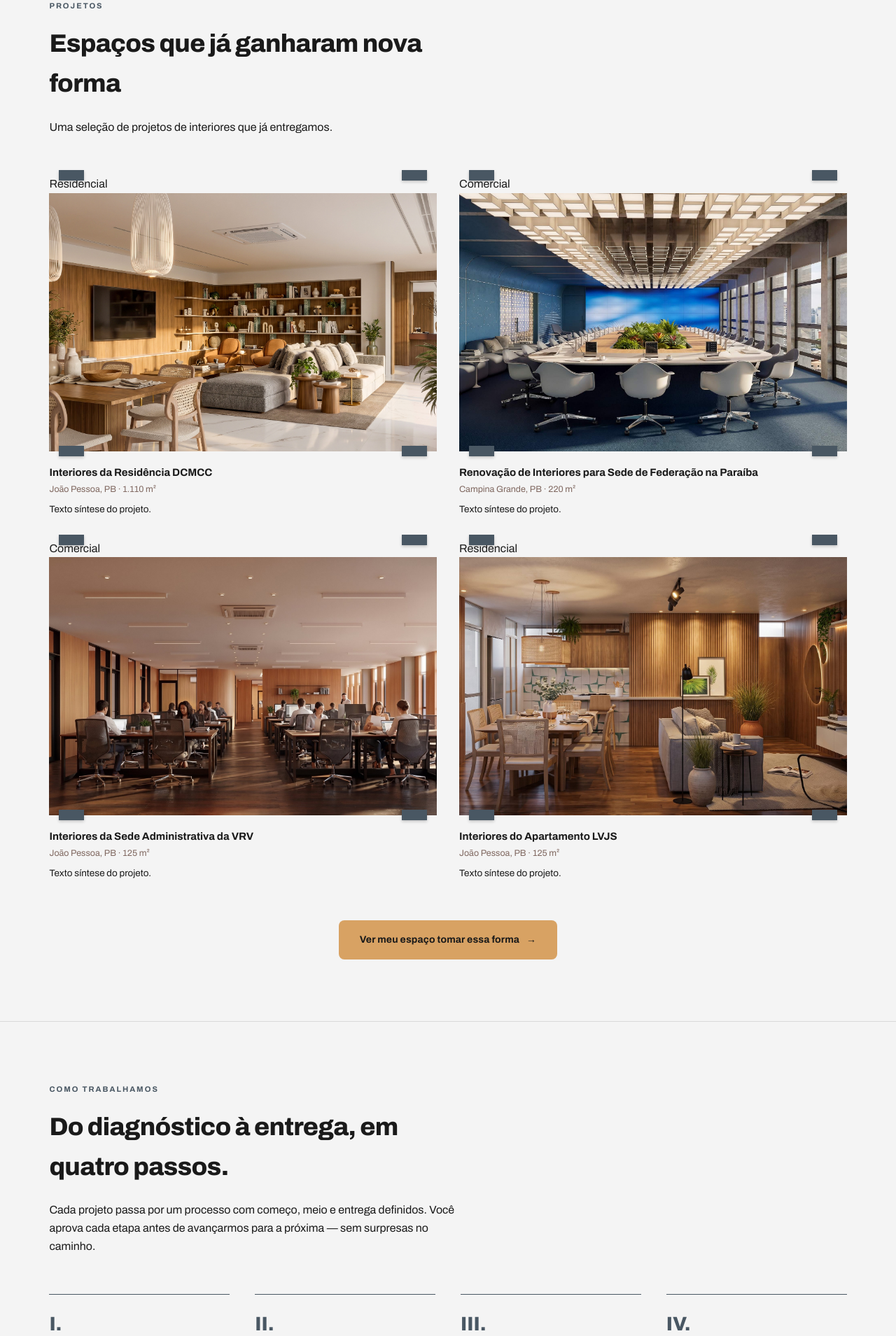
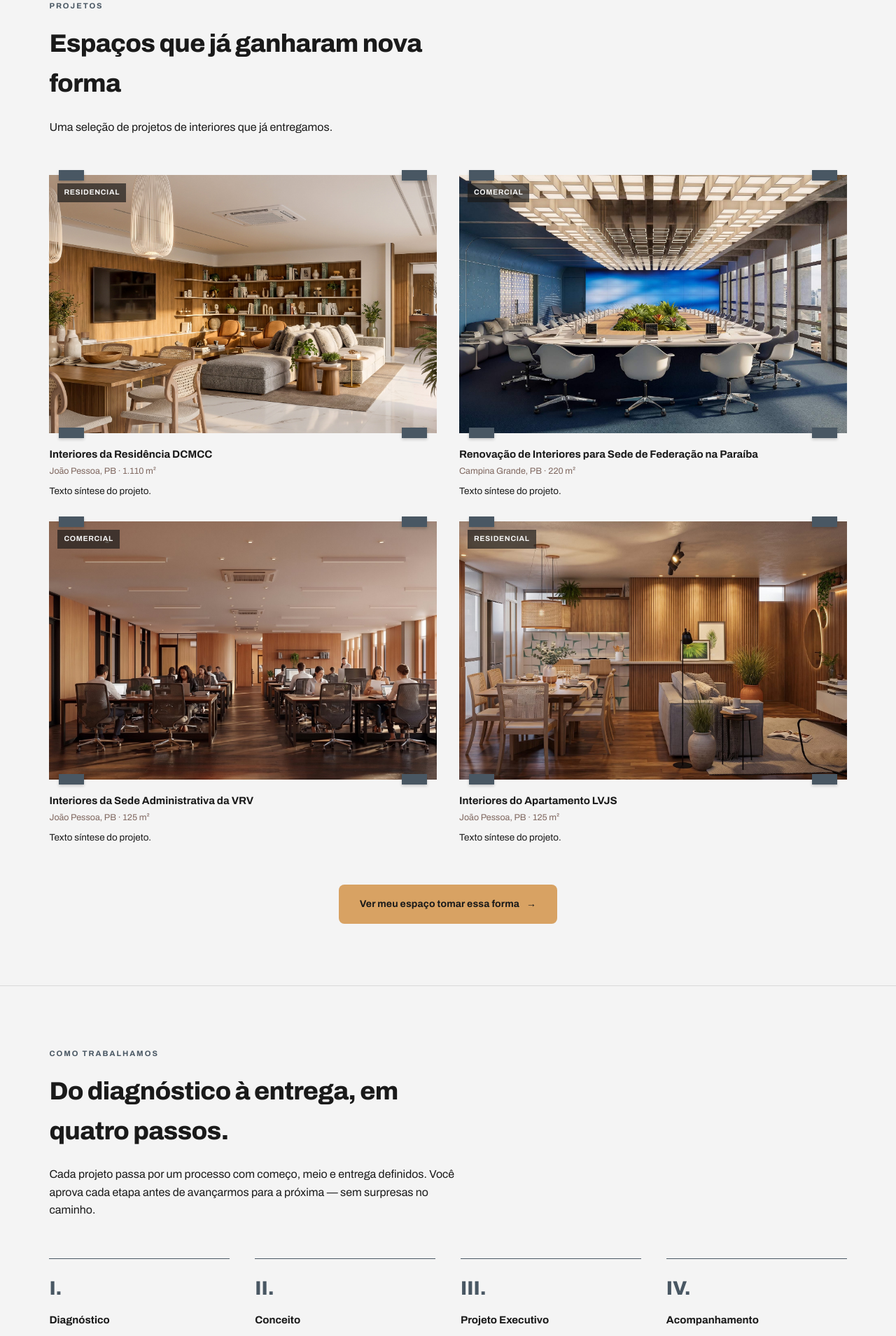
Before and after one commit to cidclementino/projetos-odisse, a Jekyll site: the page built from interiores/index.html, in a window 1280 px wide. Shown: the part 3374-5283 px from the top of the page at 70% size. Built offline with Jekyll 4.4.1, drawn with Linux system fonts in a browser that asks for light colours.

Commit message:
Update default.html

```diff
--- a/_layouts/default.html
+++ b/_layouts/default.html
@@ -382,6 +382,21 @@
     color:var(--escuro);
   }
 
+  .card-type-tag{
+    position:absolute;
+    top:12px;
+    left:12px;
+    background:rgba(26,26,26,0.68);
+    color:var(--claro);
+    font-family:'Archivo', sans-serif;
+    font-size:10.5px;
+    font-weight:700;
+    letter-spacing:0.06em;
+    text-transform:uppercase;
+    padding:5px 9px;
+    z-index:6;
+  }
+
   /* ---------- DIFERENCIAL / ETAPAS (shared numbered-card pattern) ---------- */
   .numbered-grid{
     display:grid;
```
